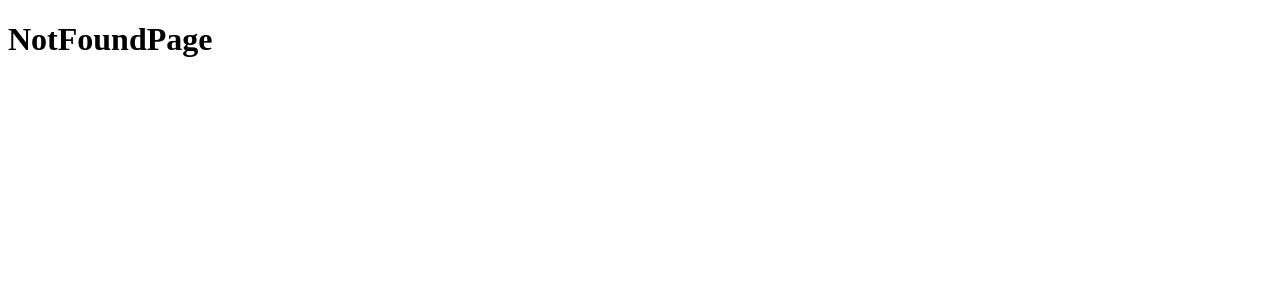
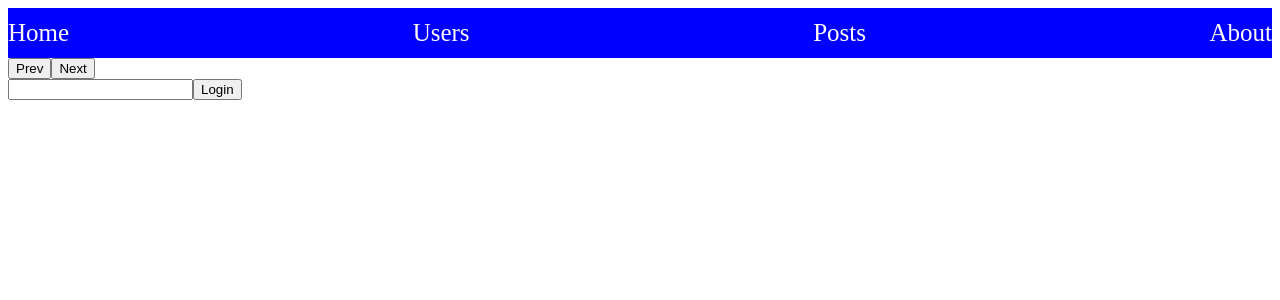
Before and after one commit to DemchyshynV/june-2022-react, a React (Create React App) app: page /login in a window 1280 px wide. Shown: the top 300 px of the page. Built offline with nearby package versions, Linux system fonts and the light colour scheme.

Commit message:
hooks private routes

```diff
--- a/src/App.js
+++ b/src/App.js
@@ -3,6 +3,8 @@ import {Navigate, Route, Routes} from "react-router-dom";
 import {MainLayout} from "./layouts";
 import {AboutPage, HomePage, NotFoundPage, PostsPage, UserPage} from "./pages";
 import {PostDetailPage} from "./pages/PostDetailPage/PostDetailPage";
+import {Login} from "./components/Login/Login";
+import {RequireAuth} from "./hoc";
 
 const App = () => {
     return (
@@ -11,12 +13,17 @@ const App = () => {
                 <Route index element={<Navigate to={'home'}/>}/>
                 <Route path={'home'} element={<HomePage/>}/>
                 <Route path={'users'} element={<UserPage/>}/>
-                <Route path={'posts'} element={<PostsPage/>}>
+                <Route path={'posts'} element={
+                    <RequireAuth>
+                        <PostsPage/>
+                    </RequireAuth>
+                }>
                     <Route path={':id'} element={<PostDetailPage/>}/>
                 </Route>
                 <Route path={'about'} element={<AboutPage/>}/>
+                <Route path={'/login'} element={<Login/>}/>
+                <Route path={'*'} element={<NotFoundPage/>}/>
             </Route>
-                <Route path={'*'} element={<NotFoundPage/>}/>
         </Routes>
     );
 };
--- /dev/null
+++ b/src/components/Login/Login.js
@@ -0,0 +1,24 @@
+import {useAuth} from "../../hooks";
+import {useLocation, useNavigate} from "react-router-dom";
+import {useRef} from "react";
+
+const Login = () => {
+    const {logIn} = useAuth();
+    const {state} = useLocation();
+    const name = useRef();
+    const navigate = useNavigate();
+
+    const login = () => {
+        const userName = name.current.value;
+        logIn(userName, () => navigate(state.pathname, {replace: true}))
+    }
+
+    return (
+        <div>
+            <input type="text" ref={name}/>
+            <button onClick={() => login()}>Login</button>
+        </div>
+    );
+};
+
+export {Login};
--- /dev/null
+++ b/src/hoc/AuthProvider.js
@@ -0,0 +1,25 @@
+import {createContext, useState} from "react";
+
+const AuthContext = createContext(null);
+
+const AuthProvider = ({children}) => {
+    const [user,setUser] = useState(null);
+
+    const logIn =(newUser, cb)=>{
+        setUser(newUser)
+        cb()
+    }
+
+    const logOut= (cb)=>{
+        setUser(null)
+        cb()
+    }
+    const value = {user, logIn, logOut}
+    return (
+        <AuthContext.Provider value={value}>
+            {children}
+        </AuthContext.Provider>
+    );
+};
+
+export {AuthProvider, AuthContext};
--- /dev/null
+++ b/src/hoc/RequireAuth.js
@@ -0,0 +1,17 @@
+import {Navigate, useLocation} from "react-router-dom";
+
+import {useAuth} from "../hooks";
+
+const RequireAuth = ({children}) => {
+    const location = useLocation();
+
+    const {user} = useAuth();
+
+    if (!user){
+        return <Navigate to={'/login'} state={location}/>
+    }
+
+    return children
+};
+
+export {RequireAuth};
--- /dev/null
+++ b/src/hoc/index.js
@@ -0,0 +1,2 @@
+export * from './AuthProvider';
+export * from './RequireAuth';
--- /dev/null
+++ b/src/hooks/index.js
@@ -0,0 +1 @@
+export * from './useAuth';
--- /dev/null
+++ b/src/hooks/useAuth.js
@@ -0,0 +1,5 @@
+import {useContext} from "react";
+
+import {AuthContext} from "../hoc";
+
+export const useAuth = () => useContext(AuthContext);
--- a/src/index.js
+++ b/src/index.js
@@ -3,10 +3,13 @@ import ReactDOM from 'react-dom/client';
 import {BrowserRouter} from "react-router-dom";
 
 import {App} from './App';
+import {AuthProvider} from "./hoc";
 
 const root = ReactDOM.createRoot(document.getElementById('root'));
 root.render(
-    <BrowserRouter>
-        <App/>
-    </BrowserRouter>
+    <AuthProvider>
+        <BrowserRouter>
+            <App/>
+        </BrowserRouter>
+    </AuthProvider>
 );
--- a/src/pages/AboutPage/AboutPage.js
+++ b/src/pages/AboutPage/AboutPage.js
@@ -1,7 +1,10 @@
+import {useAuth} from "../../hooks";
+
 const AboutPage = () => {
+    const {logOut} = useAuth();
     return (
         <div>
-            AboutPage
+            <button onClick={()=>logOut(()=>console.log('Logout'))}>LogOut</button>
         </div>
     );
 };
```
